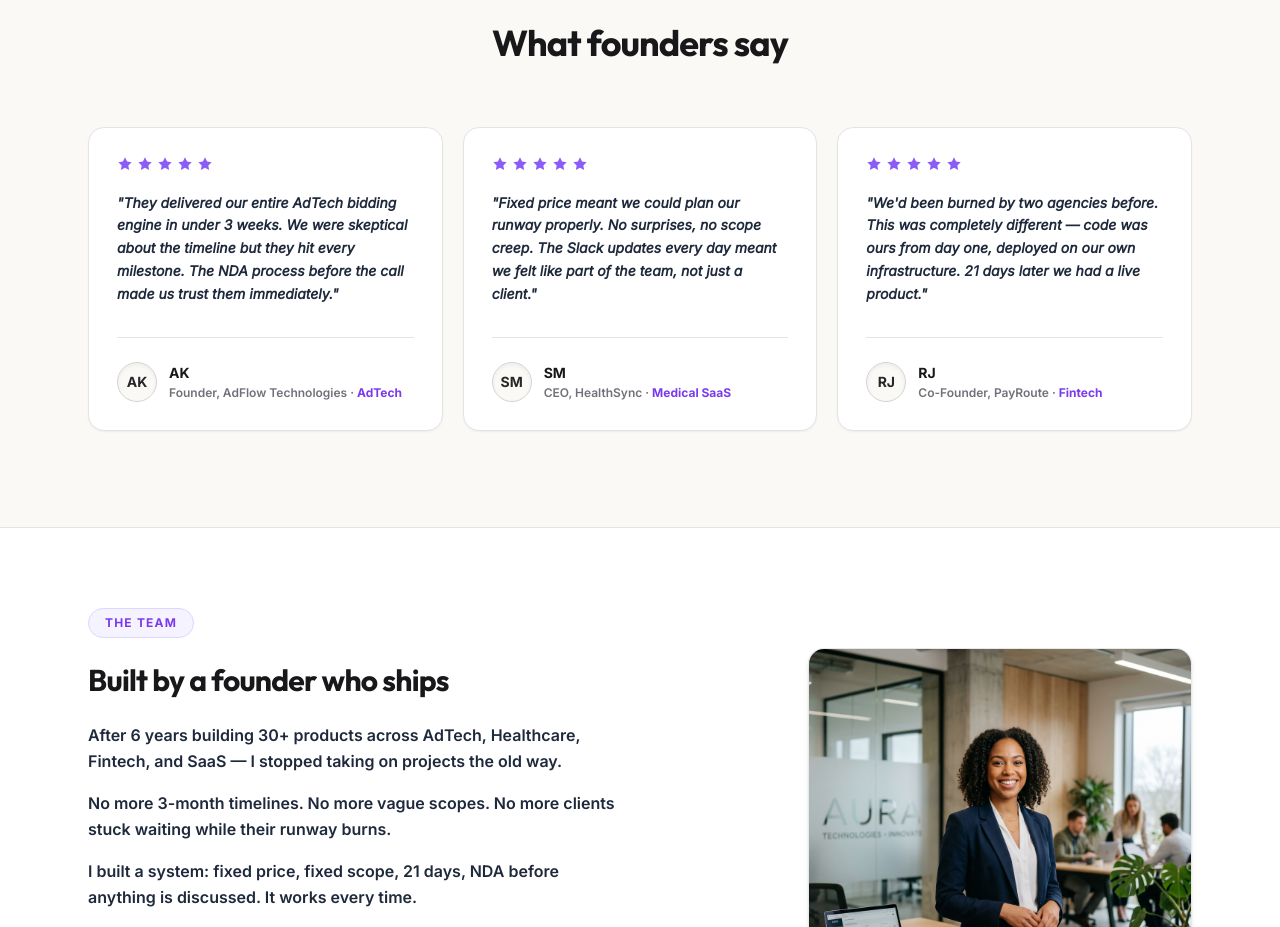
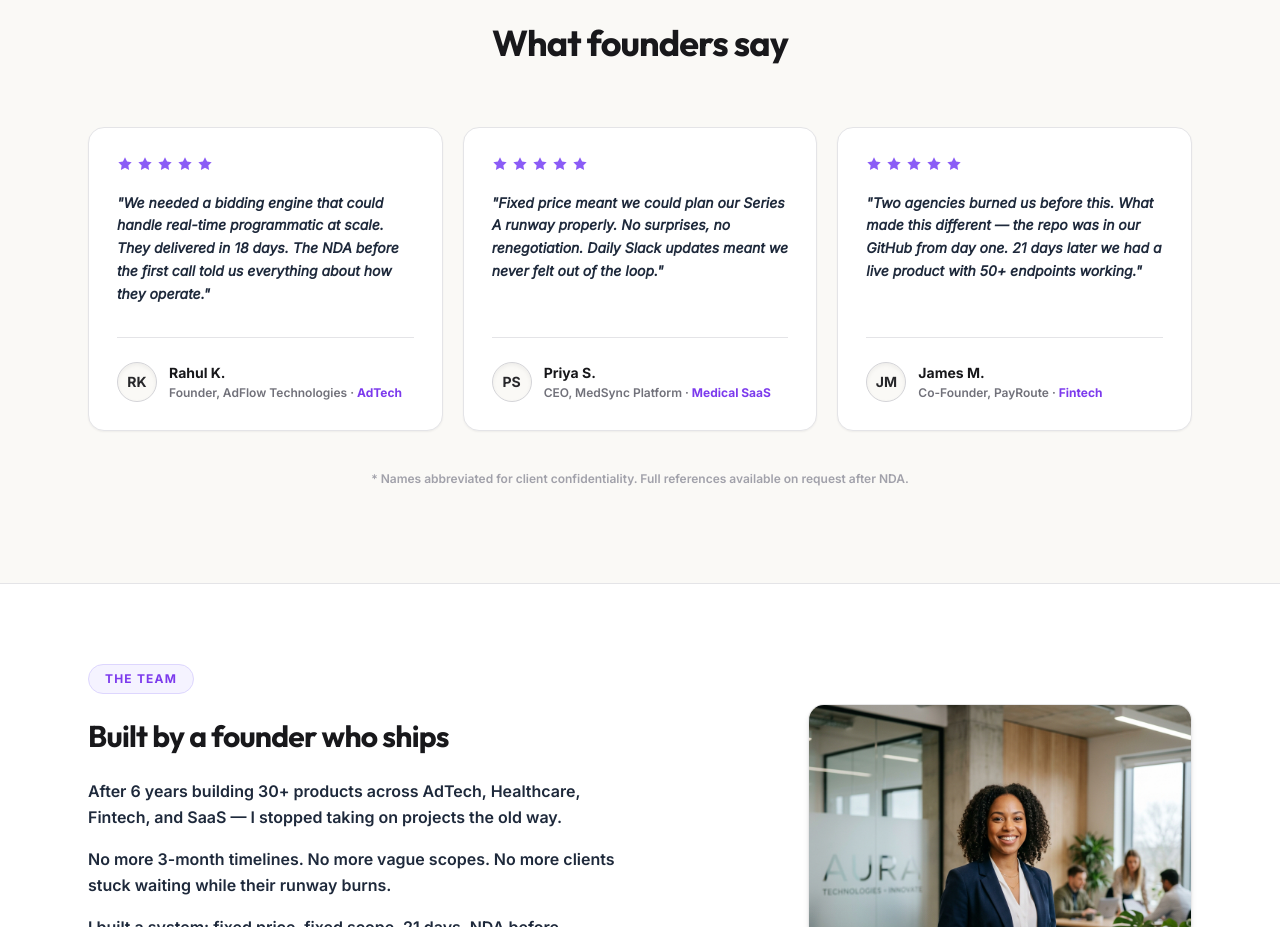
Before and after one commit to chitrapathak9/LaunchPilotClean, a React (Vite) app: page / in a window 1280 px wide. Shown: the part 6105-7032 px from the top of the page. Built offline with nearby package versions, Linux system fonts and the light colour scheme; no server answers.

Commit message:
chore: update testimonials data and add confidentiality footer notice

```diff
--- a/src/components/LaunchTestimonials.tsx
+++ b/src/components/LaunchTestimonials.tsx
@@ -1,29 +1,28 @@
 import React from 'react';
 import { FadeUp } from './FadeUp';
-import { IconStar } from '@tabler/icons-react';
 
 export function LaunchTestimonials() {
   const reviews = [
     {
-      initials: 'AK',
-      name: 'AK',
+      initials: 'RK',
+      name: 'Rahul K.',
       role: 'Founder, AdFlow Technologies',
       industry: 'AdTech',
-      quote: 'They delivered our entire AdTech bidding engine in under 3 weeks. We were skeptical about the timeline but they hit every milestone. The NDA process before the call made us trust them immediately.'
+      quote: 'We needed a bidding engine that could handle real-time programmatic at scale. They delivered in 18 days. The NDA before the first call told us everything about how they operate.'
     },
     {
-      initials: 'SM',
-      name: 'SM',
-      role: 'CEO, HealthSync',
+      initials: 'PS',
+      name: 'Priya S.',
+      role: 'CEO, MedSync Platform',
       industry: 'Medical SaaS',
-      quote: 'Fixed price meant we could plan our runway properly. No surprises, no scope creep. The Slack updates every day meant we felt like part of the team, not just a client.'
+      quote: 'Fixed price meant we could plan our Series A runway properly. No surprises, no renegotiation. Daily Slack updates meant we never felt out of the loop.'
     },
     {
-      initials: 'RJ',
-      name: 'RJ',
+      initials: 'JM',
+      name: 'James M.',
       role: 'Co-Founder, PayRoute',
       industry: 'Fintech',
-      quote: "We'd been burned by two agencies before. This was completely different — code was ours from day one, deployed on our own infrastructure. 21 days later we had a live product."
+      quote: "Two agencies burned us before this. What made this different — the repo was in our GitHub from day one. 21 days later we had a live product with 50+ endpoints working."
     }
   ];
 
@@ -50,7 +49,7 @@ export function LaunchTestimonials() {
         <div className="grid grid-cols-1 md:grid-cols-3 gap-5">
           {reviews.map((rev, index) => (
             <FadeUp key={index} delay={0.1 * index}>
-              <div className="bg-white border border-zinc-200 rounded-2xl p-7 flex flex-col justify-between h-full hover:border-zinc-300 transition-colors duration-300 shadow-sm">
+              <div className="bg-white border border-zinc-200 rounded-2xl p-7 flex flex-col justify-between h-full hover:border-zinc-300 transition-colors duration-300 shadow-sm text-left">
                 <div>
                   {/* 5 Stars */}
                   <div className="flex gap-1">
@@ -87,6 +86,15 @@ export function LaunchTestimonials() {
           ))}
         </div>
 
+        {/* Confidentiality notice (below cards in small gray text) */}
+        <FadeUp delay={0.4}>
+          <div className="text-center mt-10">
+            <p className="text-xs text-zinc-400 font-semibold">
+              * Names abbreviated for client confidentiality. Full references available on request after NDA.
+            </p>
+          </div>
+        </FadeUp>
+
       </div>
     </section>
   );
```
